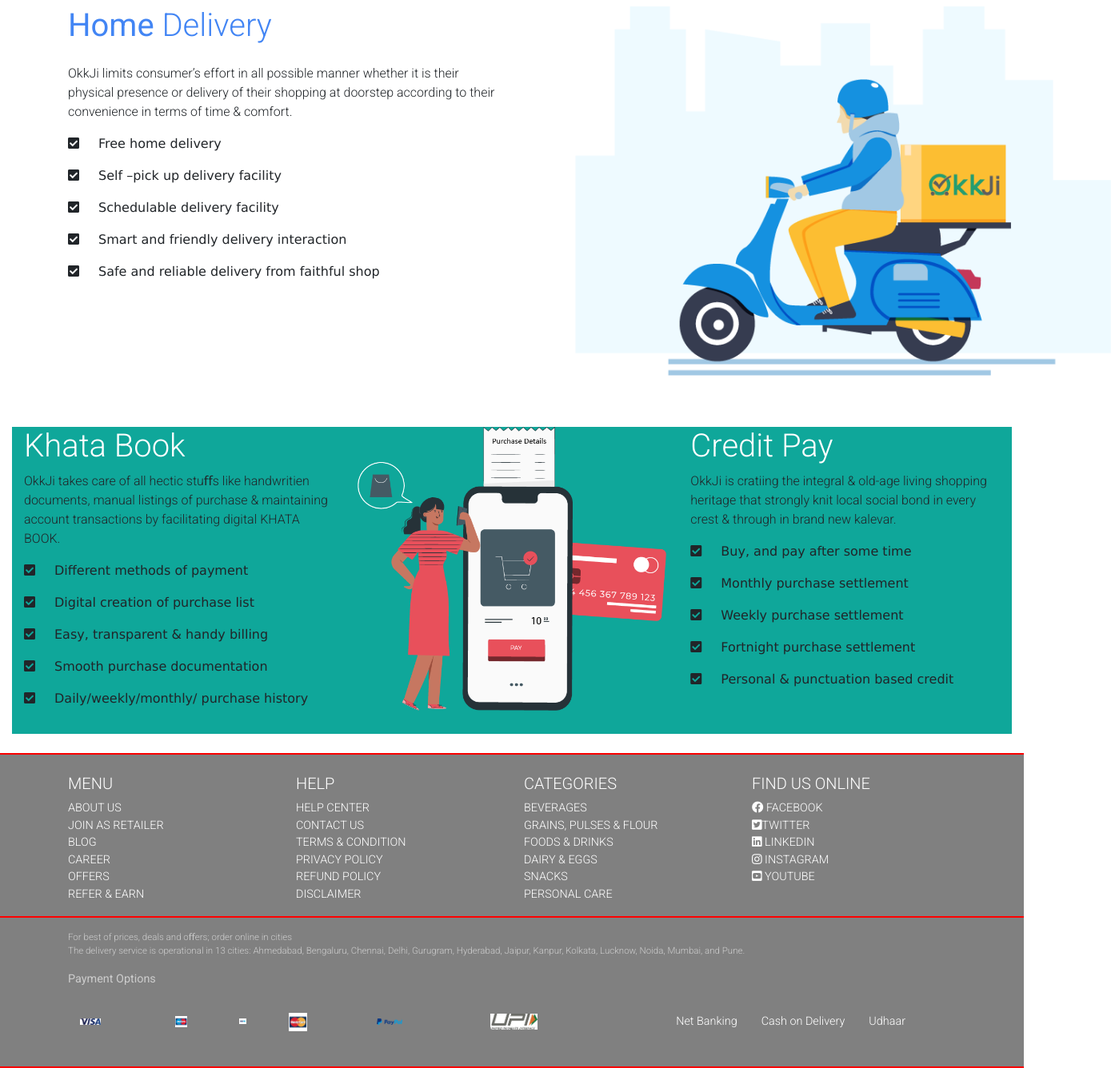
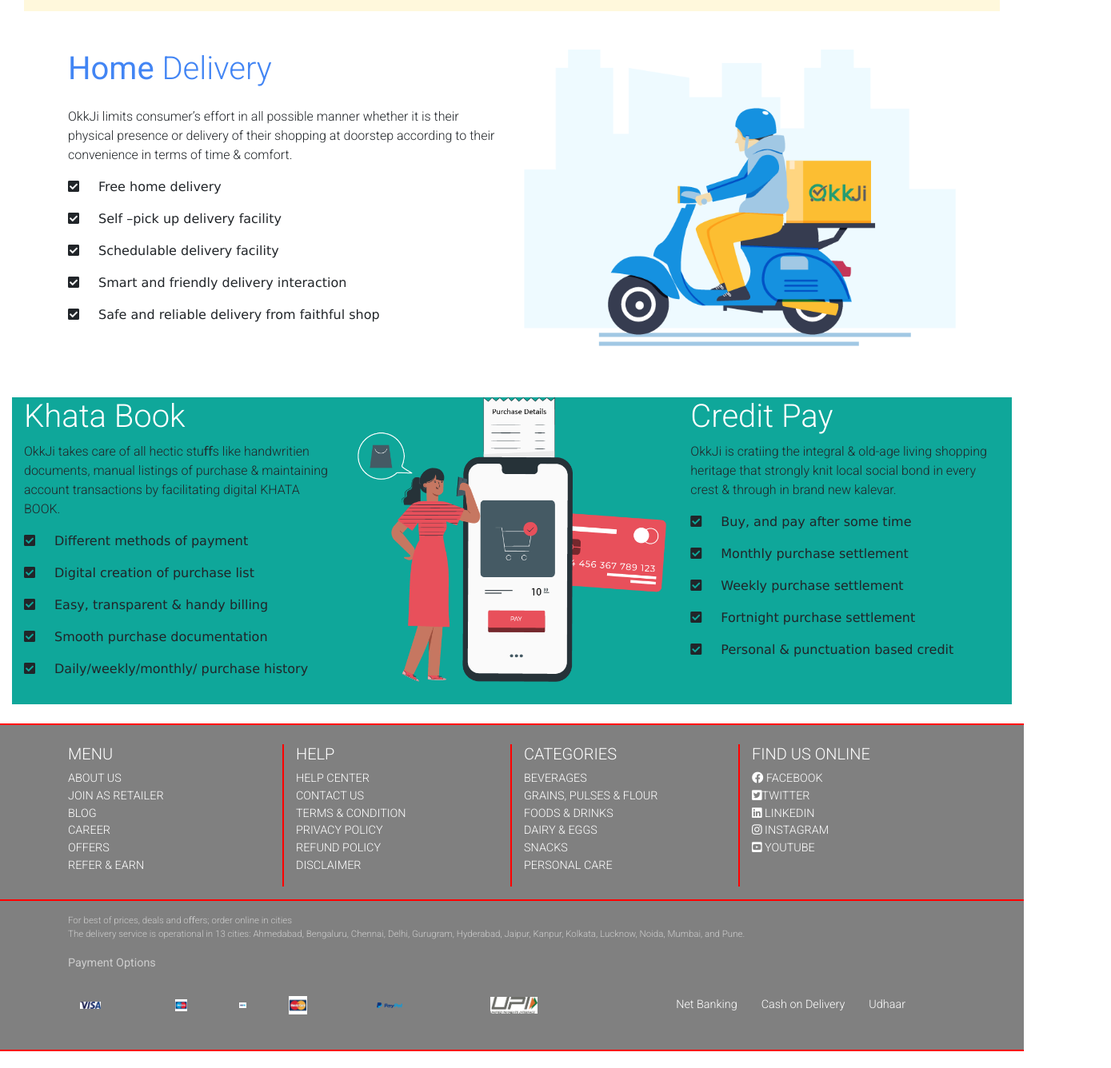
Before and after one commit to riteshprog/okjii, a React (Create React App) app: page / in a window 1280 px wide. Shown: the part 1342-2678 px from the top of the page at 80% size, 1389 px wide, since content can reach past the window. After the commit the page ends 2657 px from the top, so only its background shows below. Built offline with nearby package versions, Linux system fonts and the light colour scheme.

Commit message:
Initial Commit

```diff
--- a/src/App.css
+++ b/src/App.css
@@ -123,6 +123,9 @@
 
   border-bottom: 2px solid red !important;
 }
+.footer-bdr-right{
+  border-right: 2px solid red !important;
+}
 
 .list-unstyled.footer-list {
   padding-left: 0;
@@ -162,7 +165,7 @@
   margin-left: 25% !important;
 }
 
-.okkjii-figure-apple img, .okjii-figure-imgkhata  img{
+.okkjii-figure-apple img, .okjii-figure-imgkhata  img, .daily-figure-img img, .home-delivery-figure-img img{
   width:100% !important;
 }
 
--- a/src/components/Footer.js
+++ b/src/components/Footer.js
@@ -14,7 +14,7 @@
     <MDBFooter color="green" className="font-small pt-4 mt-4">
       <MDBContainer className="text-center text-md-left">
         <MDBRow>
-          <MDBCol md="3">
+          <MDBCol className="footer-bdr-right" md="3">
             <h5 className="title">MENU</h5>
             <ul className="list-unstyled">
               <li className="list-unstyled">
@@ -40,7 +40,7 @@
 
             </ul>
           </MDBCol>
-          <MDBCol md="3">
+          <MDBCol className="footer-bdr-right" md="3">
             <h5 className="title">HELP</h5>
             <ul className="list-unstyled">
               <li className="list-unstyled">
@@ -67,7 +67,7 @@
 
             </ul>
           </MDBCol>
-          <MDBCol md="3">
+          <MDBCol className="footer-bdr-right" md="3">
             <h5 className="title">CATEGORIES</h5>
             <ul className="list-unstyled">
               <li className="list-unstyled">
@@ -116,7 +116,7 @@
           </MDBCol>
         </MDBRow>
       </MDBContainer>
-      <div className="footer-copyright py-3">
+      <div className="footer-copyright mt-3 py-3">
         <MDBContainer>
         <p class="cite-text">For best of prices, deals and oﬀers; order online in cities<br /> The delivery service is operational in 13 cities: Ahmedabad, Bengaluru, Chennai, Delhi, Gurugram, Hyderabad, Jaipur, Kanpur, Kolkata, Lucknow, Noida, Mumbai, and Pune.<br />
         </p>
--- a/src/components/HomeDelivery.js
+++ b/src/components/HomeDelivery.js
@@ -26,7 +26,7 @@
 
           </div>
           <div className="col-lg-6">
-            <figure class="figure-img">
+            <figure class="home-delivery-figure-img">
               <img src={Asset2} alt="home delivery" />
             </figure>
           </div>
--- a/src/components/Navbar.js
+++ b/src/components/Navbar.js
@@ -18,7 +18,7 @@
     <Router>
       <MDBNavbar color="default-color" className="justify-content-end" dark expand="md">
         <MDBNavbarBrand>
-        <strong className="white-text"><img src={logo} alt="store" height="40"/></strong>
+        <img src={logo} alt="store" height="40"/>
 
         </MDBNavbarBrand>
         <MDBNavbarToggler onClick={this.toggleCollapse} />
--- a/src/components/daily.js
+++ b/src/components/daily.js
@@ -11,7 +11,7 @@
           <div className="container">
           <div className="row">
             <div className="col-lg-6">
-            <figure class="figure-img1">
+            <figure class="daily-figure-img">
               <img src={Asset1} alt=""/>
             </figure>
             </div>
```
